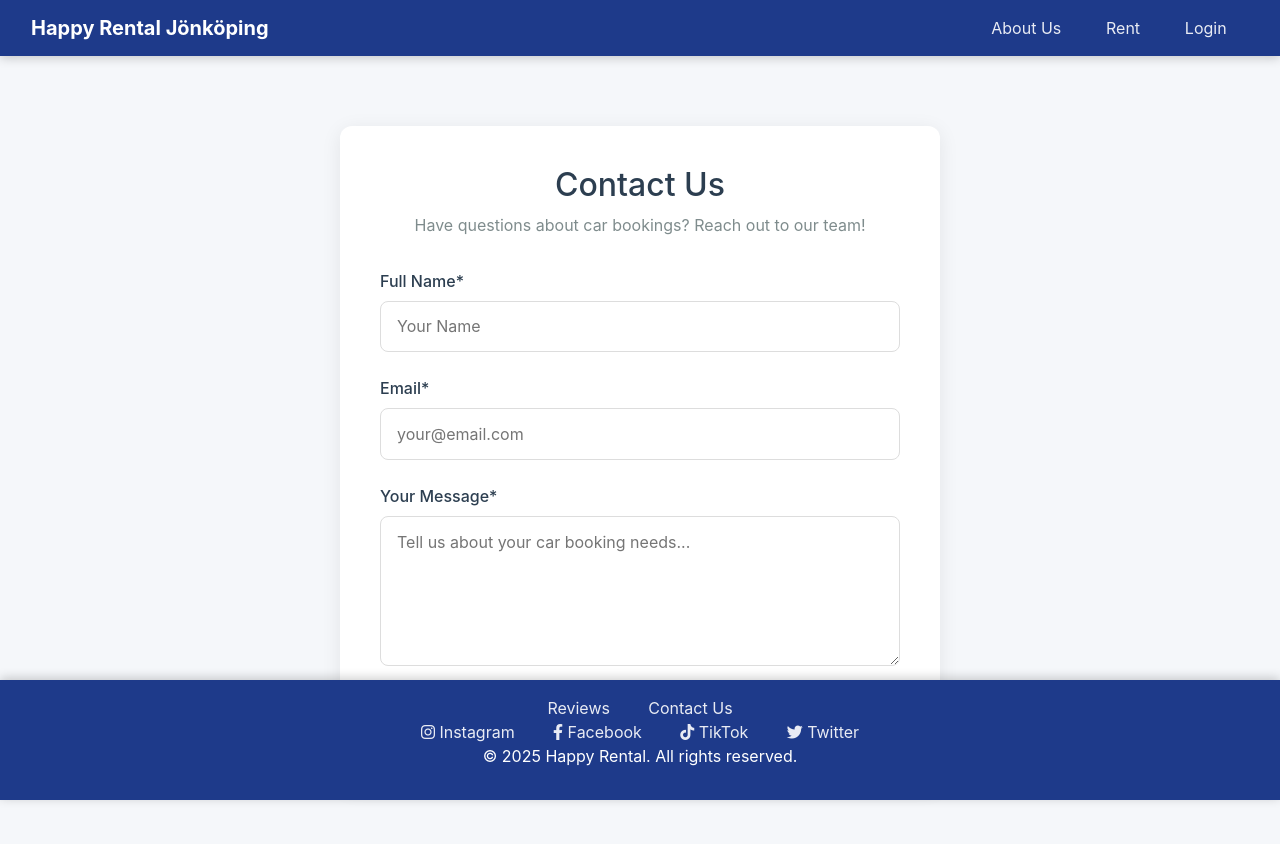
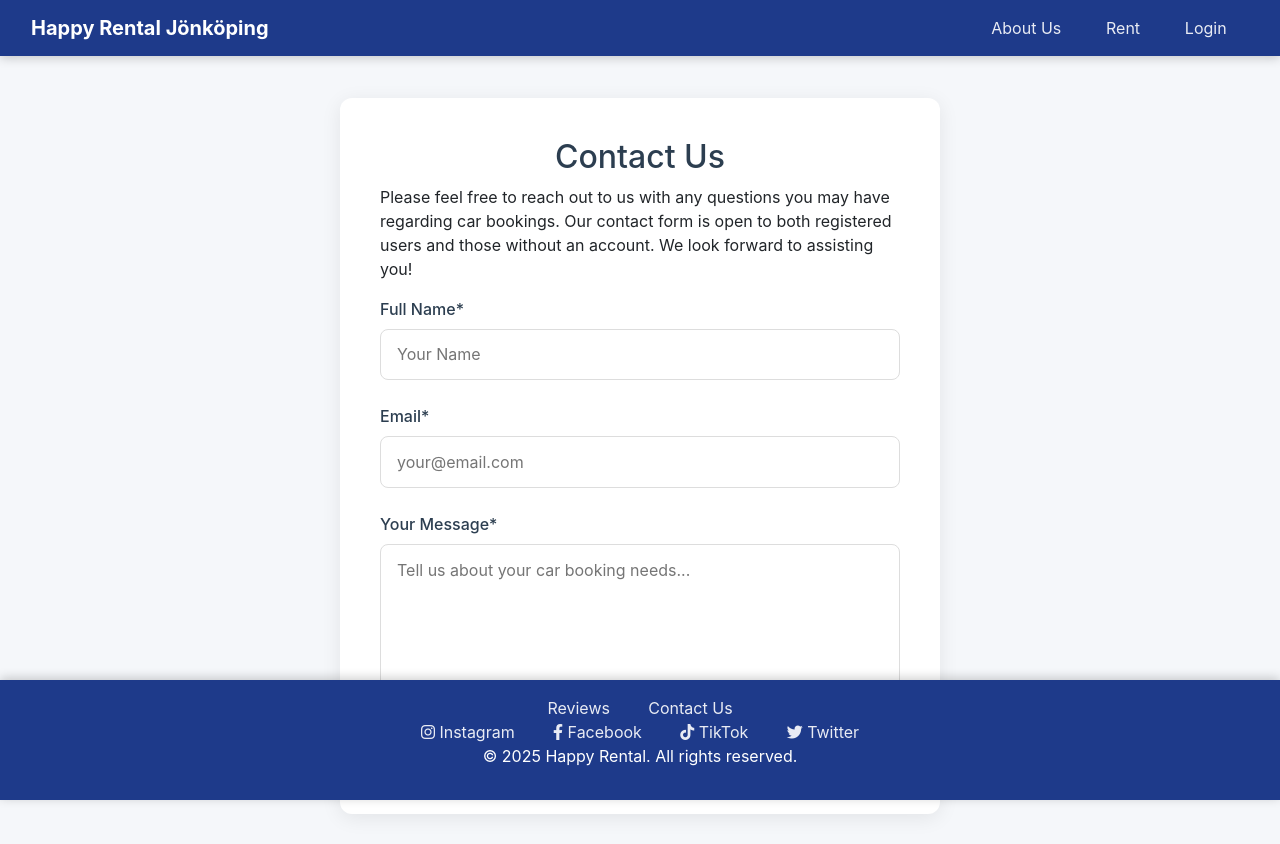
Before and after one commit to Yuss76A/Highway-to-Rent, a React (Create React App) app: page /contact in a window 1280 px wide. Shown: the top 844 px of the page. Built offline with nearby package versions, Linux system fonts and the light colour scheme.

Commit message:
Updated text in Contact.js file

```diff
--- a/src/pages/Contact.js
+++ b/src/pages/Contact.js
@@ -72,7 +72,11 @@ const ContactForm = () => {
         <div className={styles.contactContainer}>
             <div className={styles.contactCard}>
                 <h2 className={styles.title}>Contact Us</h2>
-                <p className={styles.subtitle}>Have questions about car bookings? Reach out to our team!</p>
+
+                {/* Descriptive Text Section */}
+                <div className={styles.description}>
+                    <p>Please feel free to reach out to us with any questions you may have regarding car bookings. Our contact form is open to both registered users and those without an account. We look forward to assisting you!</p>
+                </div>
 
                 <form onSubmit={handleSubmit} className={styles.contactForm}>
                     <div className={styles.formGroup}>
```
